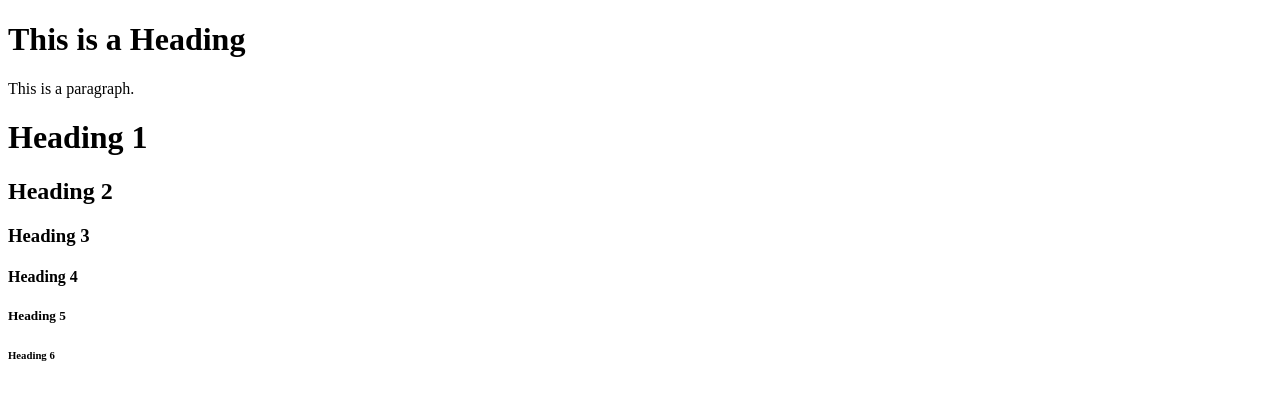
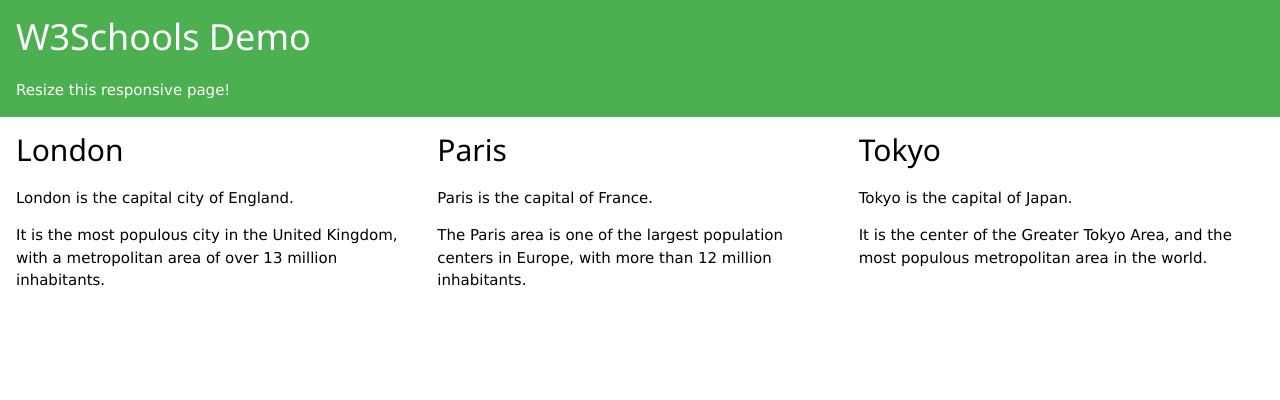
Before and after one commit to JananiSriSeenivasan/index.html, a plain HTML site: page index.html in a window 1280 px wide. Drawn offline with nearby package versions, Linux system fonts and the light colour scheme.

Commit message:
Update index.html

```diff
--- a/index.html
+++ b/index.html
@@ -1,16 +1,39 @@
 <!DOCTYPE html>
 <html>
 <head>
-<title>Page Title</title>
+<title>W3.CSS</title>
+<meta name="viewport" content="width=device-width, initial-scale=1">
+<link rel="stylesheet" href="https://www.w3schools.com/w3css/4/w3.css">
 </head>
 <body>
-<h1>This is a Heading</h1>
-<p>This is a paragraph.</p>
-<h1>Heading 1</h1>
-<h2>Heading 2</h2>
-<h3>Heading 3</h3>
-<h4>Heading 4</h4>
-<h5>Heading 5</h5>
-<h6>Heading 6</h6>
+
+<div class="w3-container w3-green">
+  <h1>W3Schools Demo</h1>
+  <p>Resize this responsive page!</p>
+</div>
+
+<div class="w3-row-padding">
+  <div class="w3-third">
+    <h2>London</h2>
+    <p>London is the capital city of England.</p>
+    <p>It is the most populous city in the United Kingdom,
+    with a metropolitan area of over 13 million inhabitants.</p>
+  </div>
+
+  <div class="w3-third">
+    <h2>Paris</h2>
+    <p>Paris is the capital of France.</p>
+    <p>The Paris area is one of the largest population centers in Europe,
+    with more than 12 million inhabitants.</p>
+  </div>
+
+  <div class="w3-third">
+    <h2>Tokyo</h2>
+    <p>Tokyo is the capital of Japan.</p>
+    <p>It is the center of the Greater Tokyo Area,
+    and the most populous metropolitan area in the world.</p>
+  </div>
+</div>
+
 </body>
 </html>
```
